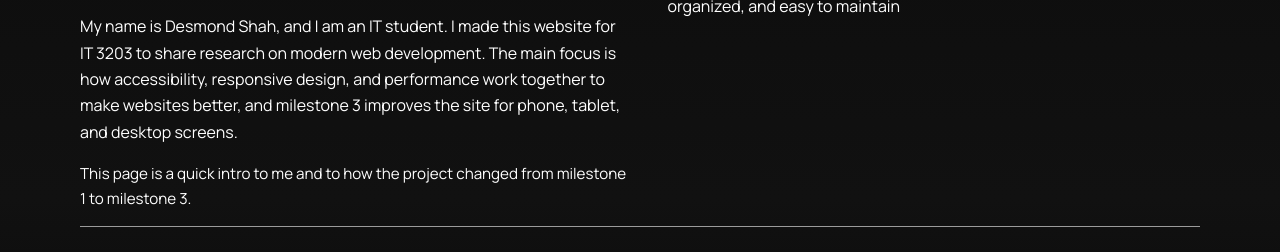
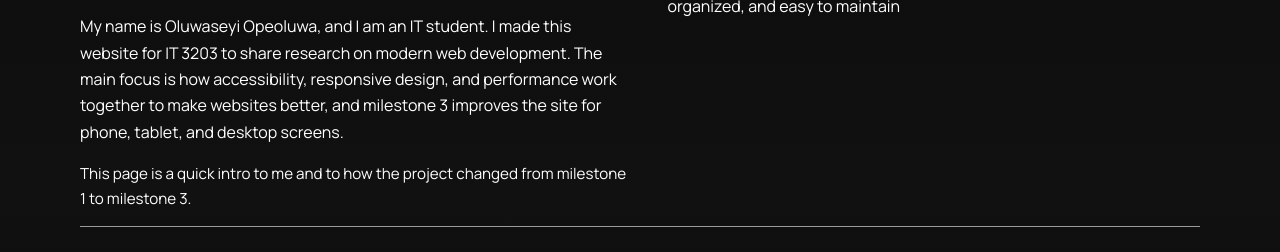
Before and after one commit to Desmondshah/project-milestone, a plain HTML site: page about.html in a window 1280 px wide. Shown: the part 470-722 px from the top of the page. Drawn offline with Linux system fonts and the light colour scheme.

Commit message:
minor change

```diff
--- a/about.html
+++ b/about.html
@@ -35,7 +35,7 @@
         <p class="eyebrow">About Me and the Project</p>
         <h1>Student profile and project overview</h1>
         <p>
-          My name is Desmond Shah, and I am an IT student. I made this website for IT 3203 to share
+          My name is Oluwaseyi Opeoluwa, and I am an IT student. I made this website for IT 3203 to share
           research on modern web development. The main focus is how accessibility,
           responsive design, and performance work together to make websites better, and milestone 3
           improves the site for phone, tablet, and desktop screens.
```
